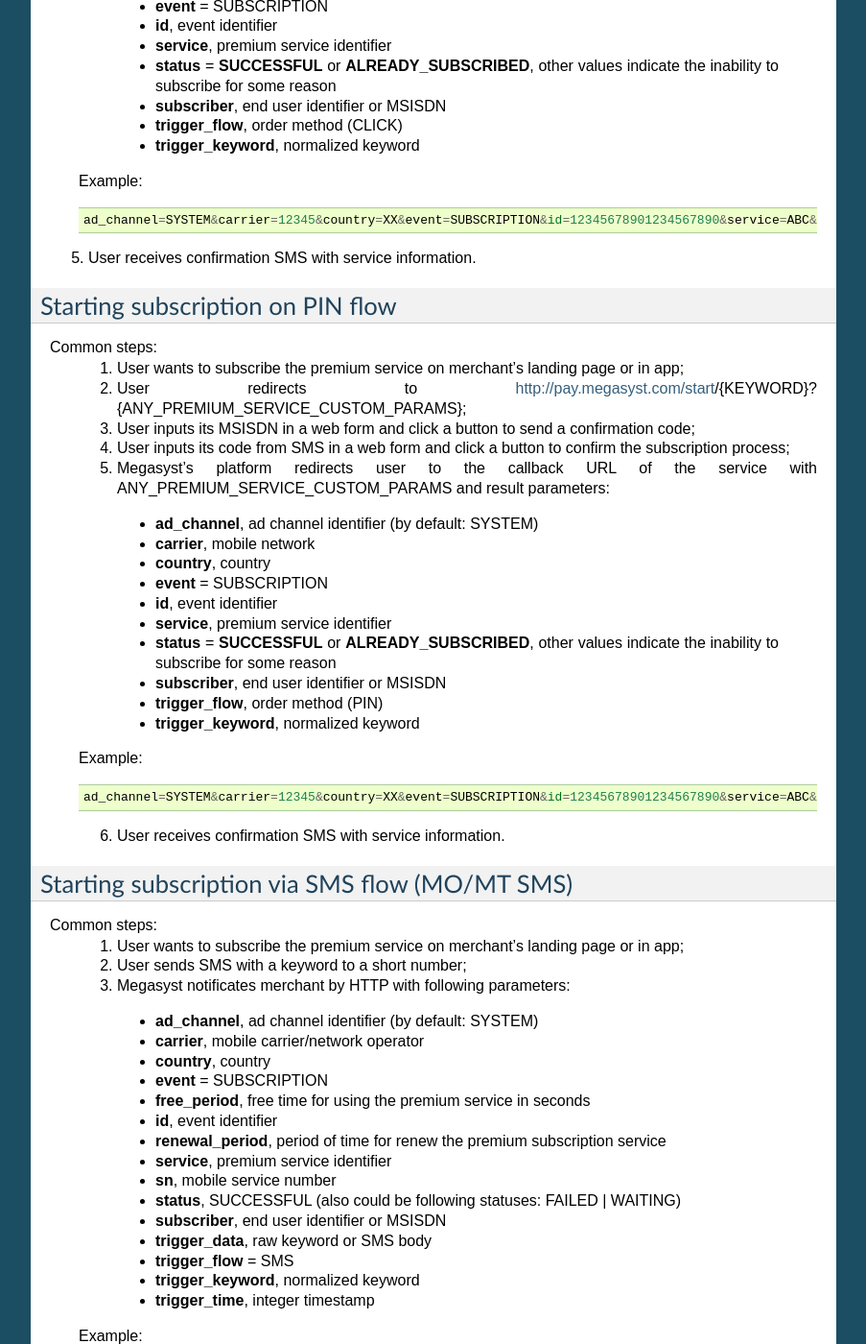
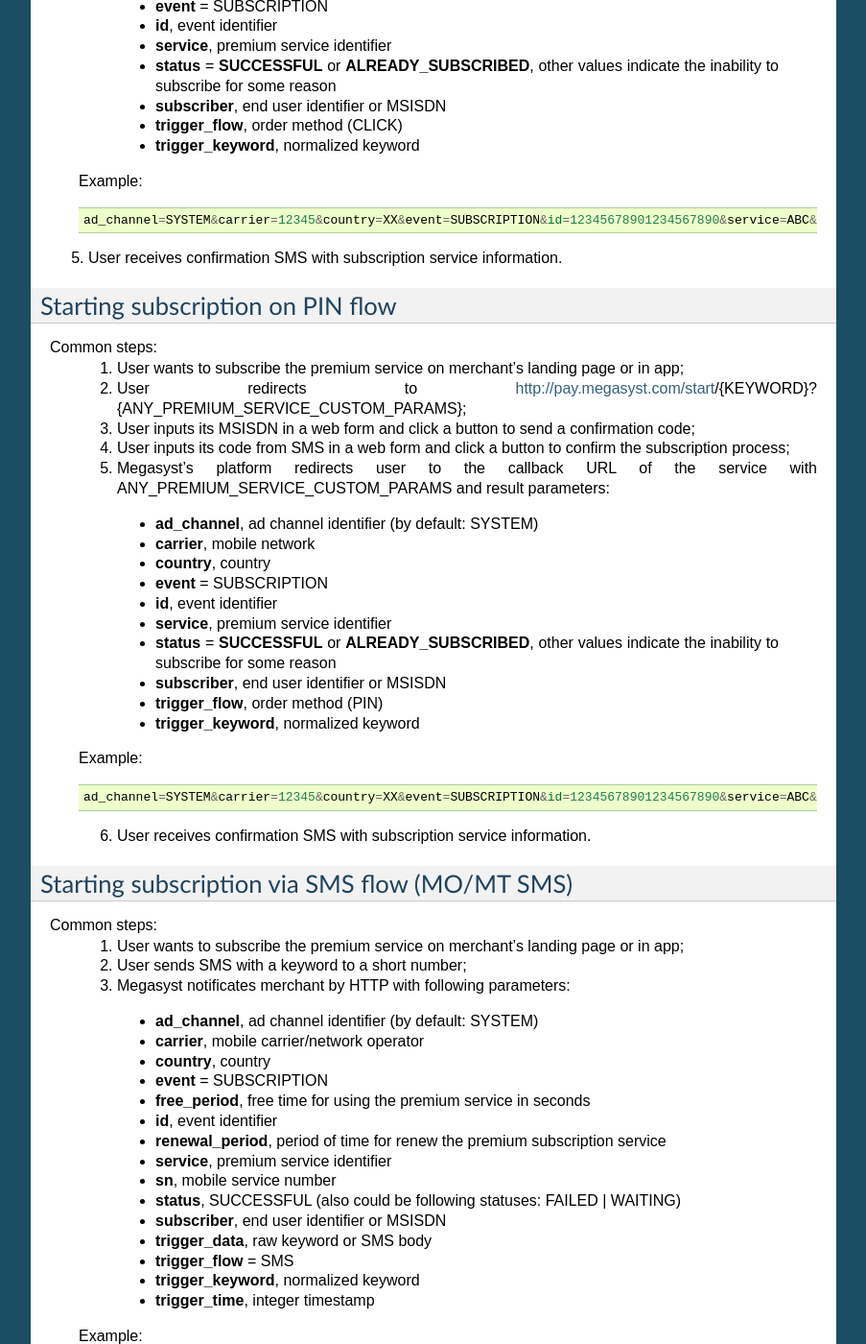
Before and after one commit to megasyst/lab, a Sphinx documentation site: the page built from docs/2_subscription.rst, in a window 1280 px wide and 1400 px high, scrolled down 476 px. Shown: the whole window at 96% size, without its empty margins (198-1101 px from the left). Built offline with Sphinx 7.4.7, drawn with Linux system fonts in a browser that asks for light colours; some of the changed text lies outside the part shown.

Commit message:
Update 2_subscription.rst

```diff
--- a/docs/2_subscription.rst
+++ b/docs/2_subscription.rst
@@ -30,7 +30,7 @@ Common steps:
   Example::
 
     ad_channel=SYSTEM&carrier=12345&country=XX&event=SUBSCRIPTION&id=12345678901234567890&service=ABC&status=SUCCESSFUL&subscriber=12345678900&trigger_flow=CLICK&trigger_keyword=ABC
-5. User receives confirmation SMS with service information.
+5. User receives confirmation SMS with subscription service information.
 
 Starting subscription on PIN flow
 -----------------------------------------
@@ -56,7 +56,7 @@ Common steps:
 
      ad_channel=SYSTEM&carrier=12345&country=XX&event=SUBSCRIPTION&id=12345678901234567890&service=ABC&status=SUCCESSFUL&subscriber=12345678900&trigger_flow=PIN&trigger_keyword=ABC
 
-  6. User receives confirmation SMS with service information.
+  6. User receives confirmation SMS with subscription service information.
 
 
 Starting subscription via SMS flow (MO/MT SMS)
@@ -86,7 +86,7 @@ Common steps:
 
      ad_channel=SYSTEM&carrier=12345&country=XX&event=SUBSCRIPTION&free_period=86400&id=12345678901234567890&renewal_period=86400&service=ABC&sn=1234&status=SUCCESSFUL&subscriber=12345678900&subscription=12345678901234567890&trigger_data=abc+123&trigger_flow=SMS&trigger_keyword=ABC&trigger_time=2020-01-01+01%3A01%3A01+UTC
 
-  4. User receives confirmation SMS with service information.
+  4. User receives confirmation SMS with service subscription information.
 
 
 Renewal of subscription
```
